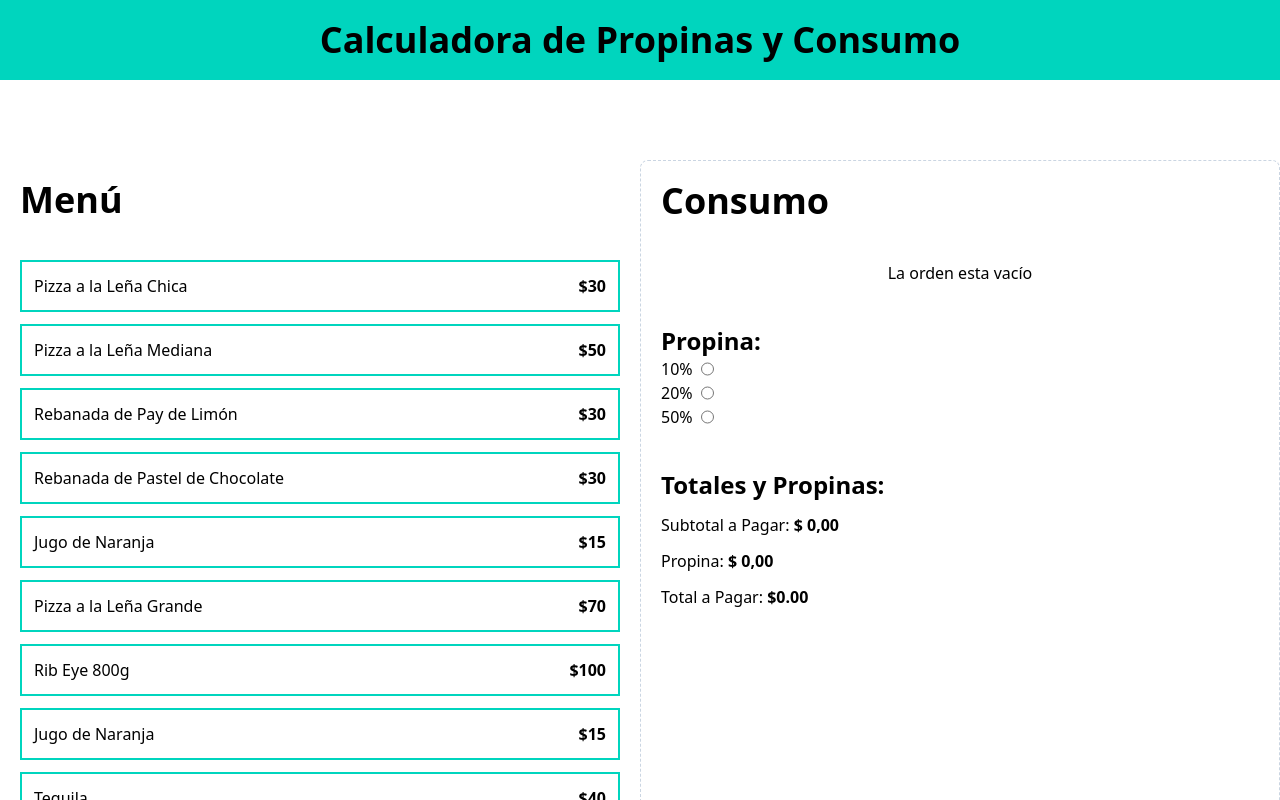
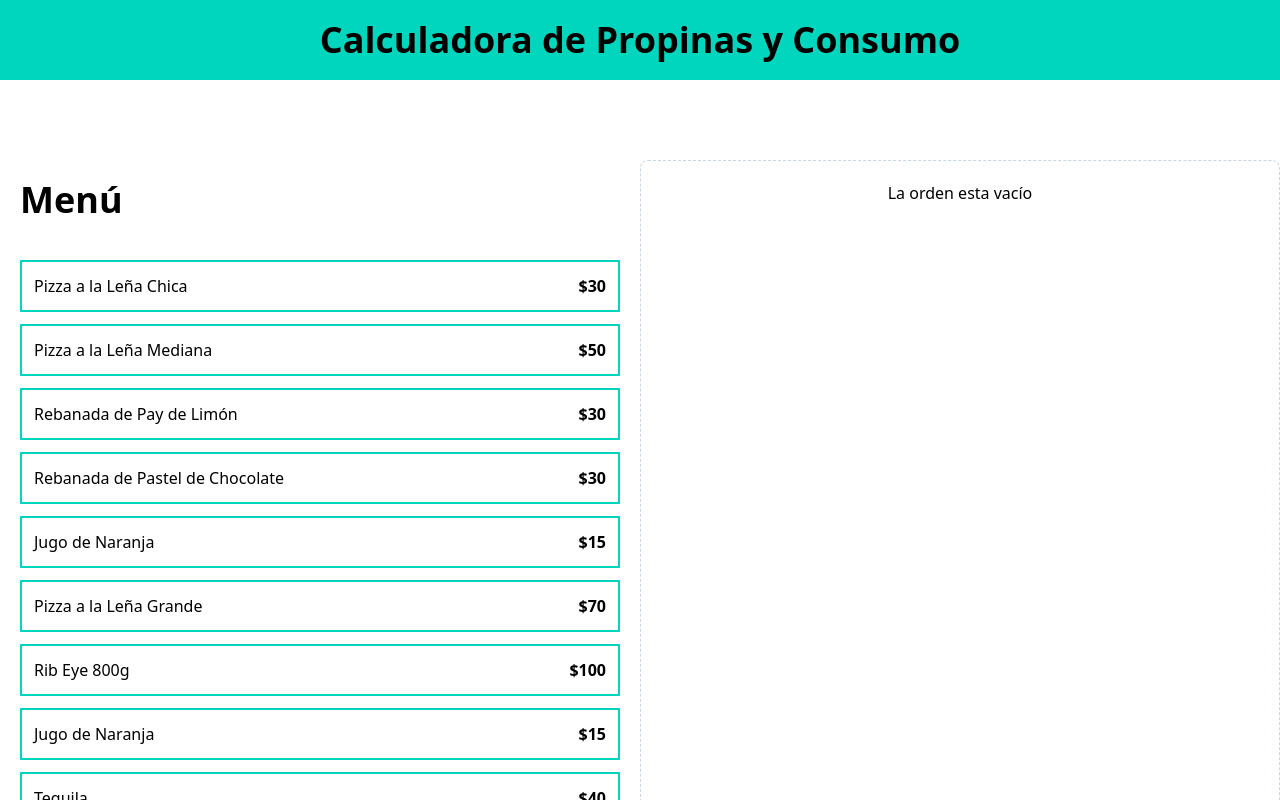
Before and after one commit to cesar91bo/CalculadoraPropina, a React (Vite) app: page / in a window 1280 px wide. Shown: the top 800 px of the page. Built offline with nearby package versions, Linux system fonts and the light colour scheme.

Commit message:
calculo de totales y creación de botón para guardar mas reinicio de orden

```diff
--- a/src/App.tsx
+++ b/src/App.tsx
@@ -7,7 +7,7 @@
 
 function App() {
 
-  const {order, addItem, removeItem, tip, setTip} = useOrder()
+  const {order, addItem, removeItem, tip, setTip, placeOrder} = useOrder()
   return (
     <>
     <header className="bg-teal-400 py-5">
@@ -27,17 +27,25 @@
           </div>
         </div>
         <div className="border border-dashed border-slate-300 p-5 rounded-lg space-y-10">
-            <OrderContents
+          {order.length ? (
+            <>
+              <OrderContents
             order={order}
             removeItem = {removeItem}
             />
             <TipPercentage
               setTip={setTip}
+              tip={tip}
             />
             <OrderTotals
               order={order}
               tip={tip}
+              placeOrder={placeOrder}
             />
+            </>
+          ) : (
+            <p className="text-center">La orden esta vacío</p>
+          )}
         </div>
       </main>
     </>
--- a/src/components/OrderContents.tsx
+++ b/src/components/OrderContents.tsx
@@ -13,10 +13,7 @@
     <div>
       <h2 className="font-black text-4xl">Consumo</h2>
       <div className="space-y-3 mt-10">
-        {order.length === 0 ? (
-          <p className="text-center">La orden esta vacío</p>
-        ) : (
-          order.map((item) => (
+        {order.map((item) => (
             <div key={item.id} className="flex justify-between items-center border-t border-gray-200 py-5 last-of-type:border-b">
               <div>
                 <p className="text-lg">
@@ -34,8 +31,7 @@
                 X
               </button>
             </div>
-          ))
-        )}
+          ))}
       </div>
     </div>
   );
--- a/src/components/OrderTotals.tsx
+++ b/src/components/OrderTotals.tsx
@@ -1,39 +1,52 @@
-import { useMemo } from "react";
+import { useMemo, useCallback } from "react";
 import type { OrderItem } from "../types";
 import { formatCurrency } from "../helpers";
 
 type OrderTotalsProps = {
   order: OrderItem[];
   tip: number;
+  placeOrder: () => void;
 }
 
 
-export default function OrderTotals( { order, tip }: OrderTotalsProps) {
-    const subtotalAmount = useMemo(() => {
+export default function OrderTotals( { order, tip, placeOrder }: OrderTotalsProps) {
+    const subtotalAmount = useCallback(() => {
         return order.reduce((total, item) => total + (item.price * item.quantity), 0);
     }, [order]);
 
-    const tipAmount = useMemo(() => {
-        return subtotalAmount * tip;
+    const tipAmount = useCallback(() => {
+        return subtotalAmount() * tip;
     }, [order, tip]);
+
+    // const totalAmount = useMemo(() => {
+    //     return subtotalAmount + tipAmount;
+    // }, [tip, order]);
+    const totalAmount = useCallback(() =>  subtotalAmount() + tipAmount(), [tip,order]);
 
   return (
     <>
         <div className="space-y-3">
             <h2 className="text-2xl font-black">Totales y Propinas:</h2>
             <p>Subtotal a Pagar:{' '}
-               <span className="font-bold">{formatCurrency(subtotalAmount)}</span>
+               <span className="font-bold">{formatCurrency(subtotalAmount())}</span>
             </p>
 
             <p>Propina:{' '}
-               <span className="font-bold">{formatCurrency(tipAmount)}</span>
+               <span className="font-bold">{formatCurrency(tipAmount())}</span>
             </p>
 
             <p>Total a Pagar:{' '}
-               <span className="font-bold">$0.00</span>
+               <span className="font-bold">{formatCurrency(totalAmount())}</span>
             </p>
+
         </div>
-        <button></button>
+        <button
+          className="w-full bg-black p-3 uppercase text-white font-bold mt-10 disabled:opacity-10"
+          disabled={totalAmount() === 0}
+          onClick={placeOrder}
+        >
+          Guardar Orden
+        </button>
     </>
   )
 }
--- a/src/components/TipPercentageForm.tsx
+++ b/src/components/TipPercentageForm.tsx
@@ -18,24 +18,26 @@
 ]
 
 type TipPercentageProps = {
-  setTip: Dispatch<SetStateAction<number>>
+  setTip: Dispatch<SetStateAction<number>>,
+  tip?: number
 }
 
-export default function TipPercentage ({setTip}: TipPercentageProps) {
+export default function TipPercentage ({setTip, tip}: TipPercentageProps) {
   return (
     <div>
       <h3 className="text-2xl font-black">Propina:</h3>
 
       <form action="">
-        {tipOptions.map(tip => (
-          <div key={tip.id} className="flex gap-2">
-            <label htmlFor={tip.id}>{tip.label}</label>
+        {tipOptions.map(tipOption => (
+          <div key={tipOption.id} className="flex gap-2">
+            <label htmlFor={tipOption.id}>{tipOption.label}</label>
             <input
             type="radio"
-              id={tip.id}
-              value={tip.value}
+              id={tipOption.id}
+              value={tipOption.value}
               name='tip'
               onChange={e => setTip(+e.target.value)}
+              checked={tip === tipOption.value}
             />
           </div>
         ))}
--- a/src/hooks/useOrder.ts
+++ b/src/hooks/useOrder.ts
@@ -27,11 +27,18 @@
         setOrder(order.filter(item => item.id !== id))
     }
 
+    const placeOrder = () => {
+        //Reiniciar el pedido y la propina
+        setOrder([])
+        setTip(0)
+    }
+
     return{
         order,
         tip,
         setTip,
         addItem,
-        removeItem
+        removeItem,
+        placeOrder
     }
 }
```
